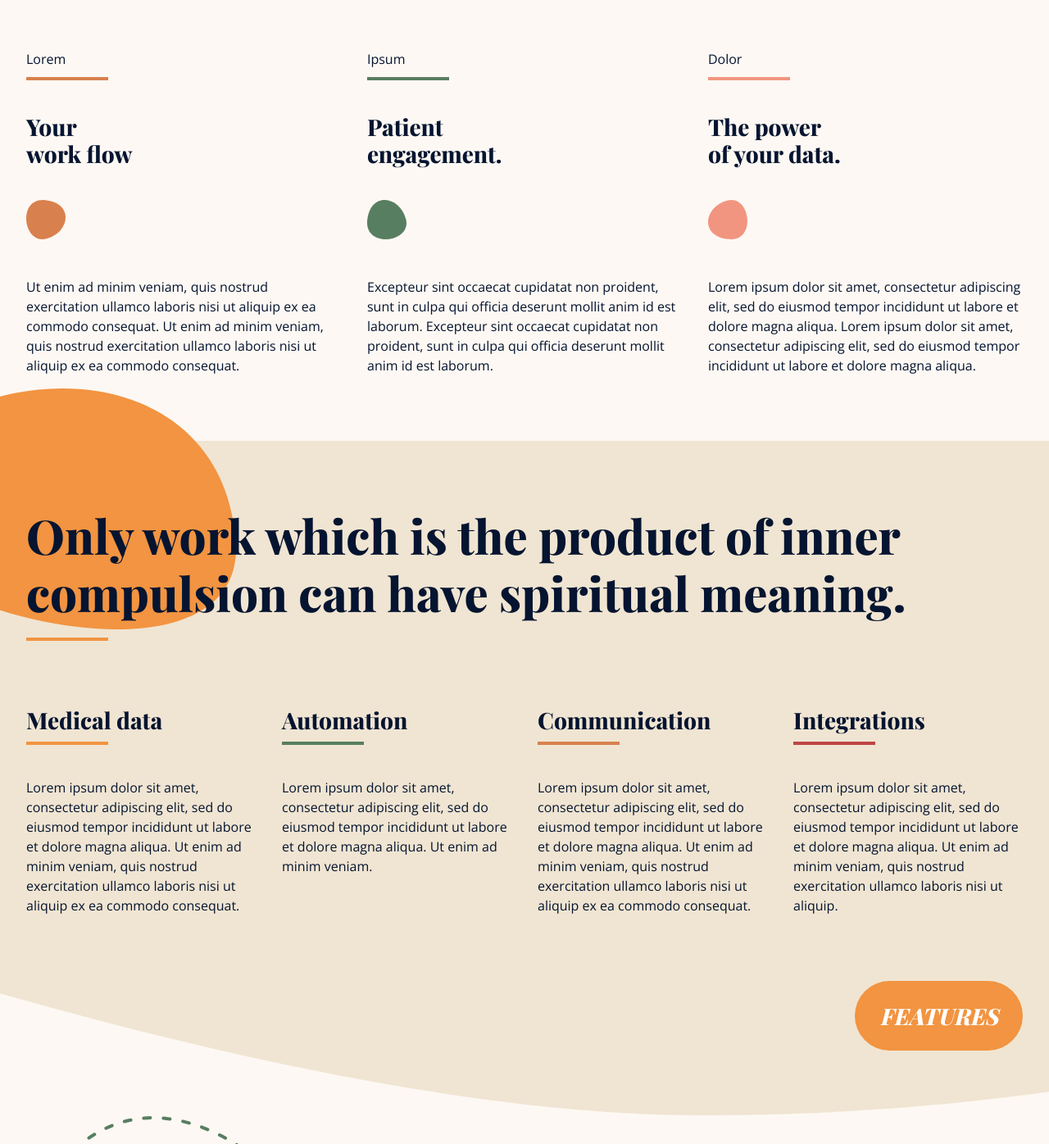
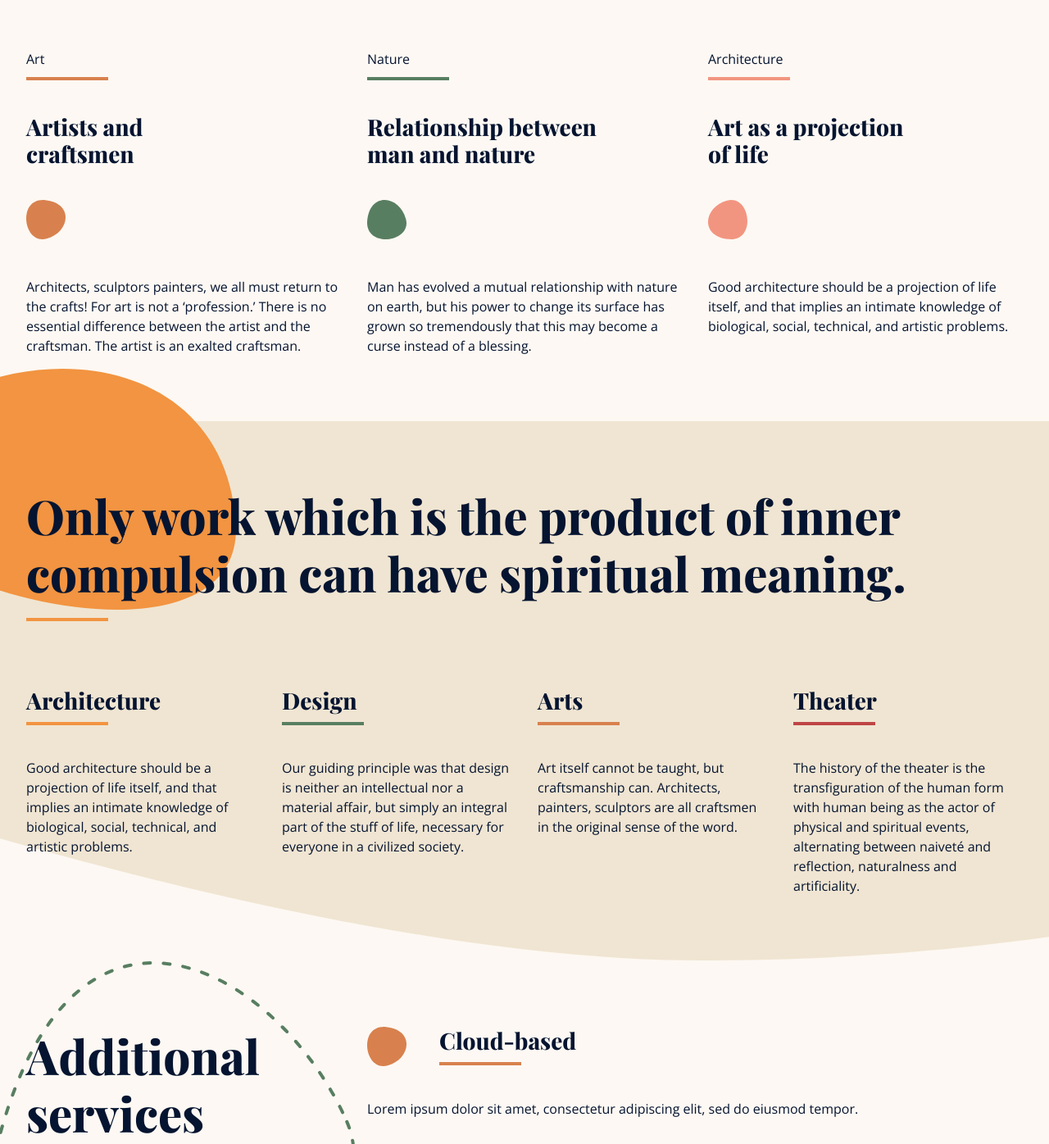
Before and after one commit to TijanaGrbo/experiment, a website: page index.html in a window 1280 px wide. Shown: the part 700-2096 px from the top of the page at 82% size. Drawn offline with nearby package versions, Linux system fonts and the light colour scheme.

Commit message:
Replace plain lorem ipsum

```diff
--- a/index.html
+++ b/index.html
@@ -30,11 +30,11 @@
     <section class="exp-row padded hero">
       <div class="exp-col-2-of-3 hero-content">
         <h1 class="heading-primary">
-          Hierarchies serve an important function.
+          Limitation makes the creative mind inventive.
         </h1>
         <p class="subheader">
-          They enable complete strangers to know how to treat one another
-          without wasting the time and energy needed to become personally acquainted.
+          The fear that individuality will be crushed out by the growing 'tyranny' of standardization
+          is the sort of myth which cannot withstand the briefest examination.
         </p>
       </div>
 
@@ -46,54 +46,51 @@
            src="assets/images/shapes/hero-shape.png"
            srcset="assets/images/shapes/hero-shape.svg" alt="hero shape"/>
 
-      <button class="exp-btn-green" aria-label="Learn more">Learn more</button>
+      <button class="exp-btn-green"
+              aria-label="Learn more"
+              onClick="document.getElementById('details-wrapper').scrollIntoView()">Learn more</button>
+
     </section>
   </div>
 
-  <div class="details-wrapper">
+  <div class="details-wrapper" id="details-wrapper">
     <section class="exp-row padded details-section">
       <div class="exp-col-1-of-3 card">
-        <p class="body-text-sm">Lorem</p>
+        <p class="body-text-sm">Art</p>
         <div class="divider-accent-burnt-orange"></div>
-        <h3 class="heading-tertiary">Your<br>work flow</h3>
+        <h3 class="heading-tertiary">Artists and<br>craftsmen</h3>
         <img class="details-shape-1"
              src="assets/images/shapes/details-shape-1.png"
              srcset="assets/images/shapes/details-shape-1.svg" alt="details shape 1"/>
         <p class="body-text">
-          Ut enim ad minim veniam, quis nostrud exercitation
-          ullamco laboris nisi ut aliquip ex ea commodo consequat.
-          Ut enim ad minim veniam, quis nostrud exercitation
-          ullamco laboris nisi ut aliquip ex ea commodo consequat.
+          Architects, sculptors painters, we all must return to the crafts! For art is not a ‘profession.’
+          There is no essential difference between the artist and the craftsman. The artist is an exalted craftsman.
         </p>
       </div>
 
       <div class="exp-col-1-of-3 card">
-        <p class="body-text-sm">Ipsum</p>
+        <p class="body-text-sm">Nature</p>
         <div class="divider-primary-green"></div>
-        <h3 class="heading-tertiary">Patient<br>engagement.</h3>
+        <h3 class="heading-tertiary">Relationship between<br>man and nature</h3>
         <img class="details-shape-2"
              src="assets/images/shapes/details-shape-2.png"
              srcset="assets/images/shapes/details-shape-2.svg" alt="details shape 2"/>
         <p class="body-text">
-          Excepteur sint occaecat cupidatat non proident, sunt in
-          culpa qui officia deserunt mollit anim id est laborum.
-          Excepteur sint occaecat cupidatat non proident, sunt in
-          culpa qui officia deserunt mollit anim id est laborum.
+          Man has evolved a mutual relationship with nature on earth, but his power to change its surface
+          has grown so tremendously that this may become a curse instead of a blessing.
         </p>
       </div>
 
       <div class="exp-col-1-of-3 card">
-        <p class="body-text-sm">Dolor</p>
+        <p class="body-text-sm">Architecture</p>
         <div class="divider-accent-peach"></div>
-        <h3 class="heading-tertiary">The power<br>of your data.</h3>
+        <h3 class="heading-tertiary">Art as a projection<br>of life</h3>
         <img class="details-shape-3"
              src="assets/images/shapes/details-shape-3.png"
              srcset="assets/images/shapes/details-shape-3.svg" alt="details shape 3"/>
         <p class="body-text">
-          Lorem ipsum dolor sit amet, consectetur adipiscing elit, sed do eiusmod tempor
-          incididunt ut labore et dolore magna aliqua.
-          Lorem ipsum dolor sit amet, consectetur adipiscing elit, sed do eiusmod tempor
-          incididunt ut labore et dolore magna aliqua.
+          Good architecture should be a projection of life itself,
+          and that implies an intimate knowledge of biological, social, technical, and artistic problems.
         </p>
       </div>
     </section>
@@ -111,50 +108,41 @@
 
       <div class="exp-row padded">
         <div class="exp-col-1-of-4 feature">
-          <h3 class="heading-tertiary">Medical data</h3>
+          <h3 class="heading-tertiary">Architecture</h3>
           <div class="divider-primary-orange"></div>
           <p class="body-text">
-            Lorem ipsum dolor sit amet, consectetur adipiscing elit, sed do
-            eiusmod tempor incididunt ut labore et dolore magna aliqua. Ut enim ad
-            minim veniam, quis nostrud exercitation ullamco laboris nisi ut
-            aliquip ex ea commodo consequat.
+            Good architecture should be a projection of life itself,
+            and that implies an intimate knowledge of biological, social, technical, and artistic problems.
           </p>
         </div>
 
         <div class="exp-col-1-of-4 feature">
-          <h3 class="heading-tertiary">Automation</h3>
+          <h3 class="heading-tertiary">Design</h3>
           <div class="divider-primary-green"></div>
           <p class="body-text">
-            Lorem ipsum dolor sit amet, consectetur adipiscing elit, sed do
-            eiusmod tempor incididunt ut labore et dolore magna aliqua. Ut enim ad
-            minim veniam.
+            Our guiding principle was that design is neither an intellectual nor a material affair,
+            but simply an integral part of the stuff of life, necessary for everyone in a civilized society.
           </p>
         </div>
 
         <div class="exp-col-1-of-4 feature">
-          <h3 class="heading-tertiary">Communication</h3>
+          <h3 class="heading-tertiary">Arts</h3>
           <div class="divider-accent-burnt-orange"></div>
           <p class="body-text">
-            Lorem ipsum dolor sit amet, consectetur adipiscing elit, sed do
-            eiusmod tempor incididunt ut labore et dolore magna aliqua. Ut enim ad
-            minim veniam, quis nostrud exercitation ullamco laboris nisi ut
-            aliquip ex ea commodo consequat.
+            Art itself cannot be taught, but craftsmanship can.
+            Architects, painters, sculptors are all craftsmen in the original sense of the word.
           </p>
         </div>
 
         <div class="exp-col-1-of-4 feature">
-          <h3 class="heading-tertiary">Integrations</h3>
+          <h3 class="heading-tertiary">Theater</h3>
           <div class="divider-accent-brick-red"></div>
           <p class="body-text">
-            Lorem ipsum dolor sit amet, consectetur adipiscing elit, sed do
-            eiusmod tempor incididunt ut labore et dolore magna aliqua. Ut enim ad
-            minim veniam, quis nostrud exercitation ullamco laboris nisi ut
-            aliquip.
+            The history of the theater is the transfiguration of the human form with human being as the actor
+            of physical and spiritual events, alternating between naiveté and reflection, naturalness and artificiality.
           </p>
         </div>
       </div>
-
-      <button class="exp-btn-orange" aria-label="Find out more about the features">Features</button>
     </section>
 
     <img class="features-shape-background"
```
